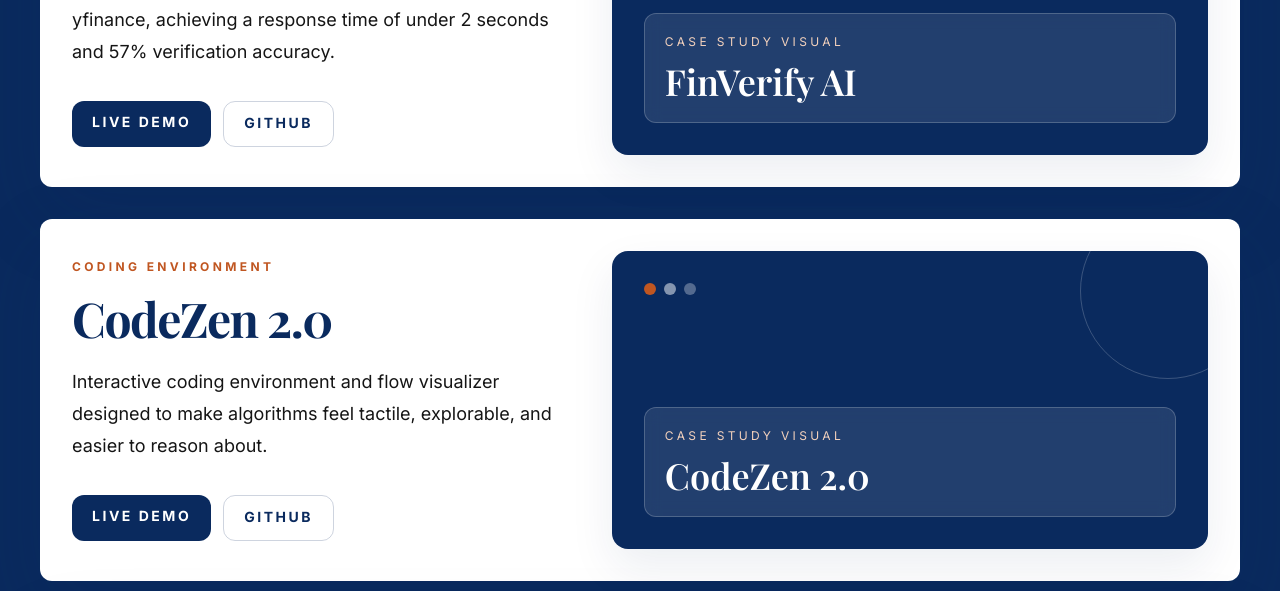
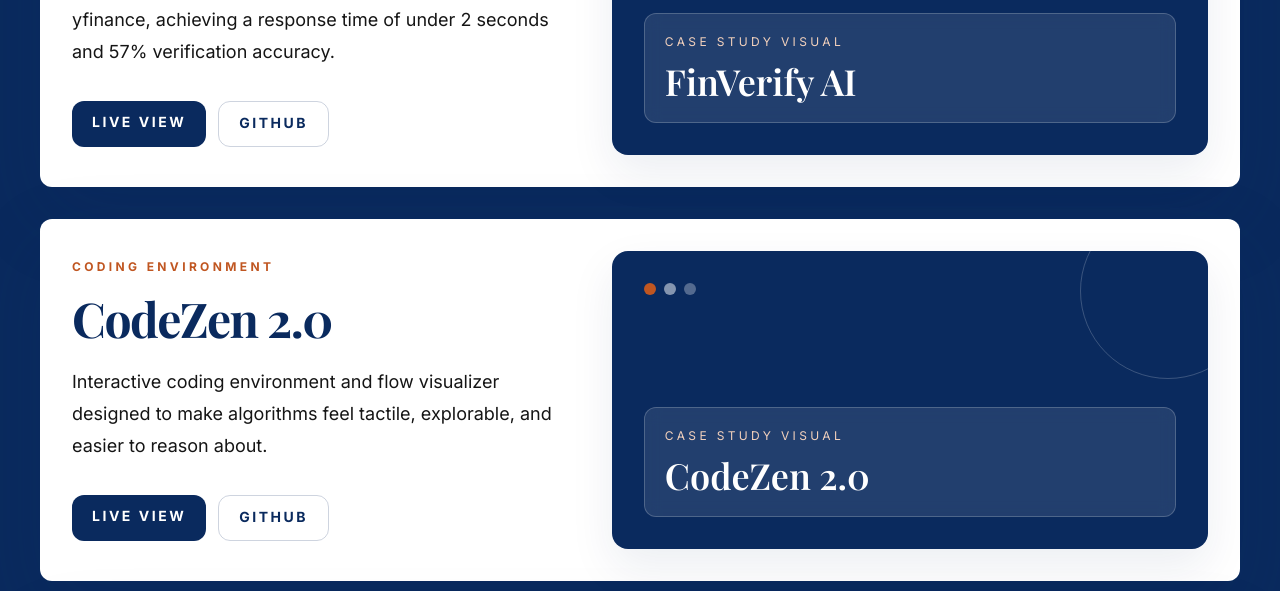
Before and after one commit to kauntiaakash2/akashagarwal, a React (Vite) app: page / in a window 1280 px wide. Shown: the part 2189-2780 px from the top of the page. Built offline with nearby package versions, Linux system fonts and the light colour scheme.

Commit message:
Update App.jsx

```diff
--- a/src/App.jsx
+++ b/src/App.jsx
@@ -227,7 +227,7 @@ function App() {
                     </div>
                     <div className="mt-8 flex flex-wrap gap-3">
                       <a href={project.demo} target="_blank" rel="noreferrer" className="rounded-xl bg-royal px-5 py-3 text-sm font-bold uppercase tracking-[0.18em] text-white transition hover:bg-rust">
-                        Live Demo
+                        Live View
                       </a>
                       <a href={project.github} target="_blank" rel="noreferrer" className="rounded-xl border border-royal/20 px-5 py-3 text-sm font-bold uppercase tracking-[0.18em] text-royal transition hover:border-rust hover:text-rust">
                         GitHub
```
